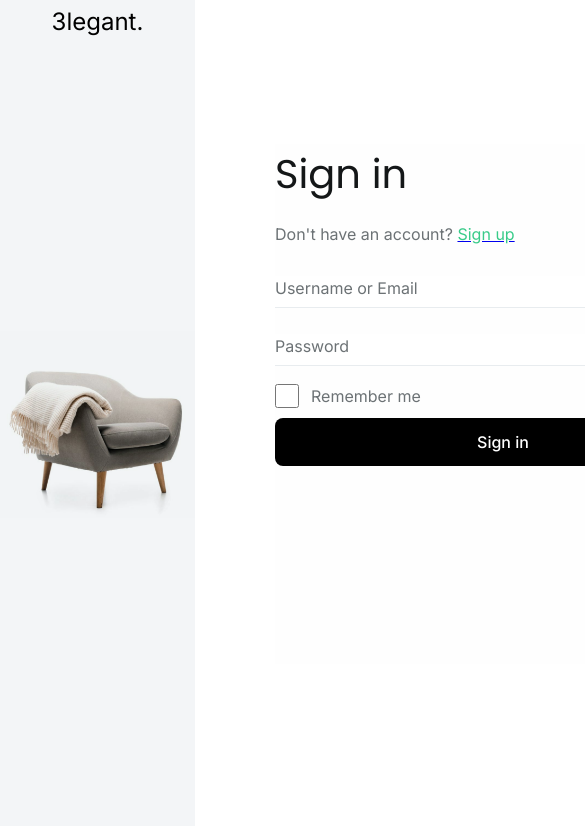
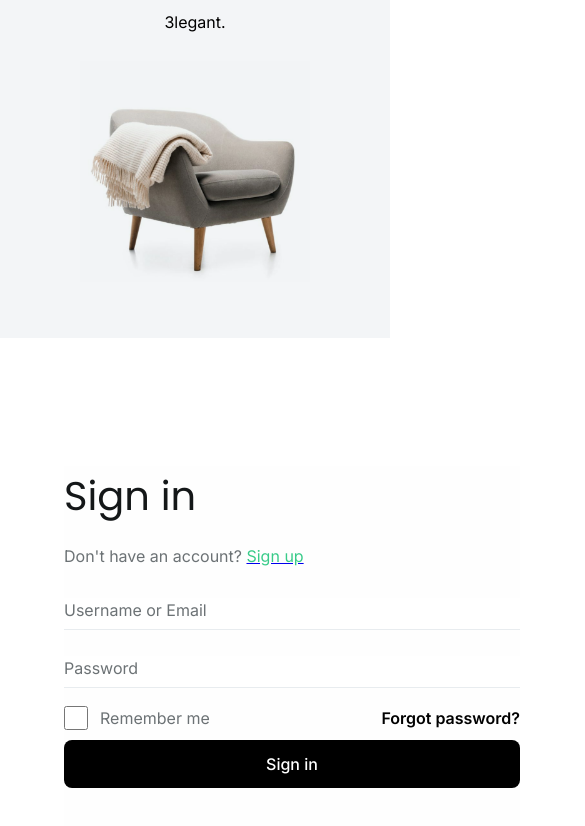
Before and after one commit to kirandinesh/mern-e-commerce-website, a React (Create React App) app in the folder client/: page /auth/login in a window 390 px wide. Shown: the top 826 px of the page, 585 px wide, since content can reach past the window. Built offline with nearby package versions, Linux system fonts and the light colour scheme; no server answers.

Commit message:
first commit

```diff
--- a/client/src/components/auth/AuthLayout.css
+++ b/client/src/components/auth/AuthLayout.css
@@ -20,7 +20,7 @@
 .image-container {
   width: 100%;
   height: 100%;
-  background-color: #F3F5F7;
+  background-color: #f3f5f7;
   position: relative;
   display: flex;
   justify-content: center;
@@ -33,15 +33,16 @@
   top: 10px;
   color: black;
   text-align: center;
-  font-family: 'Poppins';
+  font-family: "Poppins", sans-serif;
   font-size: 1.5rem;
   font-weight: 500;
 }
 
 .image {
+  display: flex;
   width: 100%;
   height: 100%;
-
+  flex-shrink: 0;
 }
 
 .image img {
@@ -49,6 +50,38 @@
   height: 100%;
   object-fit: contain;
   mix-blend-mode: darken;
+}
 
+/* Media Queries for responsiveness */
+@media screen and (max-width: 768px) {
+  .AuthLayout-Container {
+    flex-direction: column;
+  }
 
+  .leftSide,
+  .rightSide {
+    width: 100%;
+  }
+
+  .rightSide {
+    padding: 1rem;
+  }
+
+  .logo h2 {
+    font-size: 1.2rem;
+  }
+
+  .image-container {
+    height: 50vh; /* Adjust image size for smaller screens */
+  }
 }
+
+@media screen and (max-width: 480px) {
+  .logo h2 {
+    font-size: 1rem;
+  }
+
+  .image-container {
+    height: 40vh; /* Adjust image size even further */
+  }
+}
--- a/client/src/pages/CSS/auth/AuthLogin.css
+++ b/client/src/pages/CSS/auth/AuthLogin.css
@@ -54,7 +54,7 @@
   height: 32px;
   border-bottom: 1px solid #e8ecef;
   font-size: 1rem;
-  caret-color: transparent;
+  /* caret-color: transparent; */
 }
 
 .form-group input::placeholder {
--- a/client/src/pages/CSS/auth/AuthRegister.css
+++ b/client/src/pages/CSS/auth/AuthRegister.css
@@ -61,7 +61,6 @@
   height: 32px;
   border-bottom: 1px solid #E8ECEF;
   font-size: 1rem;
-  caret-color: transparent;
 
 
 }
--- a/client/src/pages/CSS/shopping-view/Shop.css
+++ b/client/src/pages/CSS/shopping-view/Shop.css
@@ -9,10 +9,11 @@
   justify-content: center;
   width: 100%;
   height: 100%;
-  background-image: url("https://s3-alpha-sig.figma.com/img/0448/da12/7ecfa3700fbcca8f347e6e197dcfb8d1?Expires=1732492800&Key-Pair-Id=APKAQ4GOSFWCVNEHN3O4&Signature=MMnBg9ZoLywDq03-DKh2qkB3h7A6hDIkjuJzUdP4Gwr0WW5wk-9oIedBcTgeMhRbsLhhsch4AWHQ6coKhM8otllHDssYbTyyQ73X3XHFM4PInZe83CAtl50-4Zy3Syfi9KKoWou9GNnfrUjD1Ve5Mao4W2HcOWxEvrcAz3rOIMq2ukWdv1c9vSm5QjcIgvvrZmmkAMBF7n4IWb4XXeZs9LAFSHXz~uzl7vHipRL6NxpHQBP5AqRvqCAq85ysnVxPonaHMsPDD2pG8ixArf423b4GBt2K6oIYXm4aruJlxDT2GP8Q71bsWKxT~hCMkACMghXHZis8B~5CLRrAHYYVSA__");
-  background-position: center;
-  background-repeat: no-repeat;
-  background-size: cover;
+  position: relative;
+}
+.pageImageHolder img {
+  width: 100%;
+  object-fit: cover;
 }
 .shop-product-grid {
   margin-top: 40px;
@@ -32,6 +33,7 @@
   justify-content: center;
   align-items: center;
   gap: 24px;
+  position: absolute;
 }
 .pageImageHolder-title .to-linkContainer {
   display: flex;
--- a/client/src/pages/shopping-view/shop.jsx
+++ b/client/src/pages/shopping-view/shop.jsx
@@ -12,7 +12,7 @@ import {
 import { filterOptions } from "../../config";
 import Footer from "../../components/shopping-view/Footer";
 import { ChevronRight } from "lucide-react";
-
+import shopBannerImg from "../../assets/home-page/shop_banner.png";
 function createSearchParamsHelper(filterParams, sort) {
   const queryParams = [];
 
@@ -91,6 +91,7 @@ function Shop() {
     <div className="shopping-main-container">
       <div className="pageHeader">
         <div className="pageImageHolder">
+          <img src={shopBannerImg} alt="" />
           <div className="pageImageHolder-title">
             <div className="to-linkContainer">
               <button onClick={() => navigate("/shop/home")}>Home</button>
```
Also changed, not shown: client/src/components/auth/AuthLayout.jsx (+5 -6 lines), client/src/assets/home-page/shop_banner.png (added).
